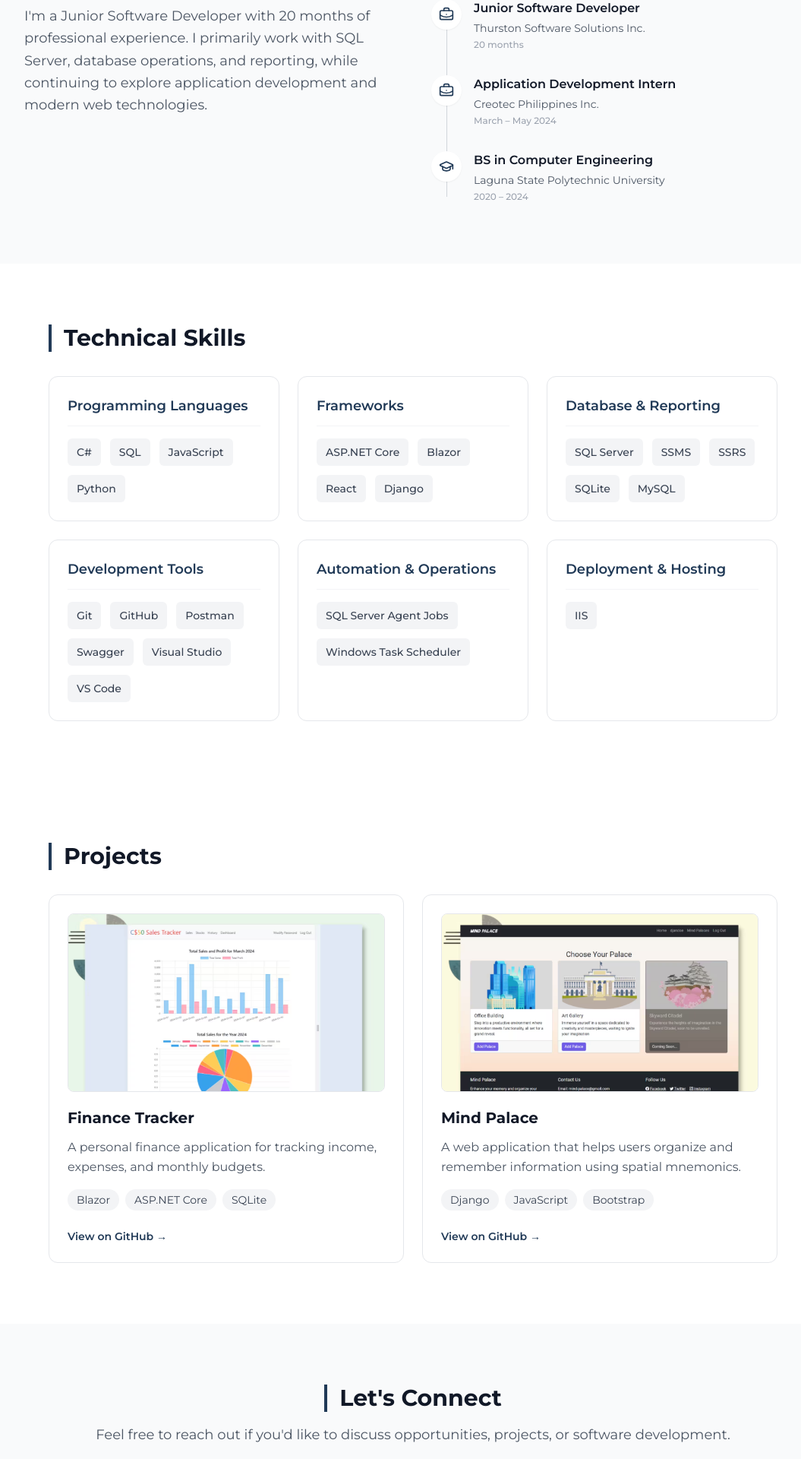
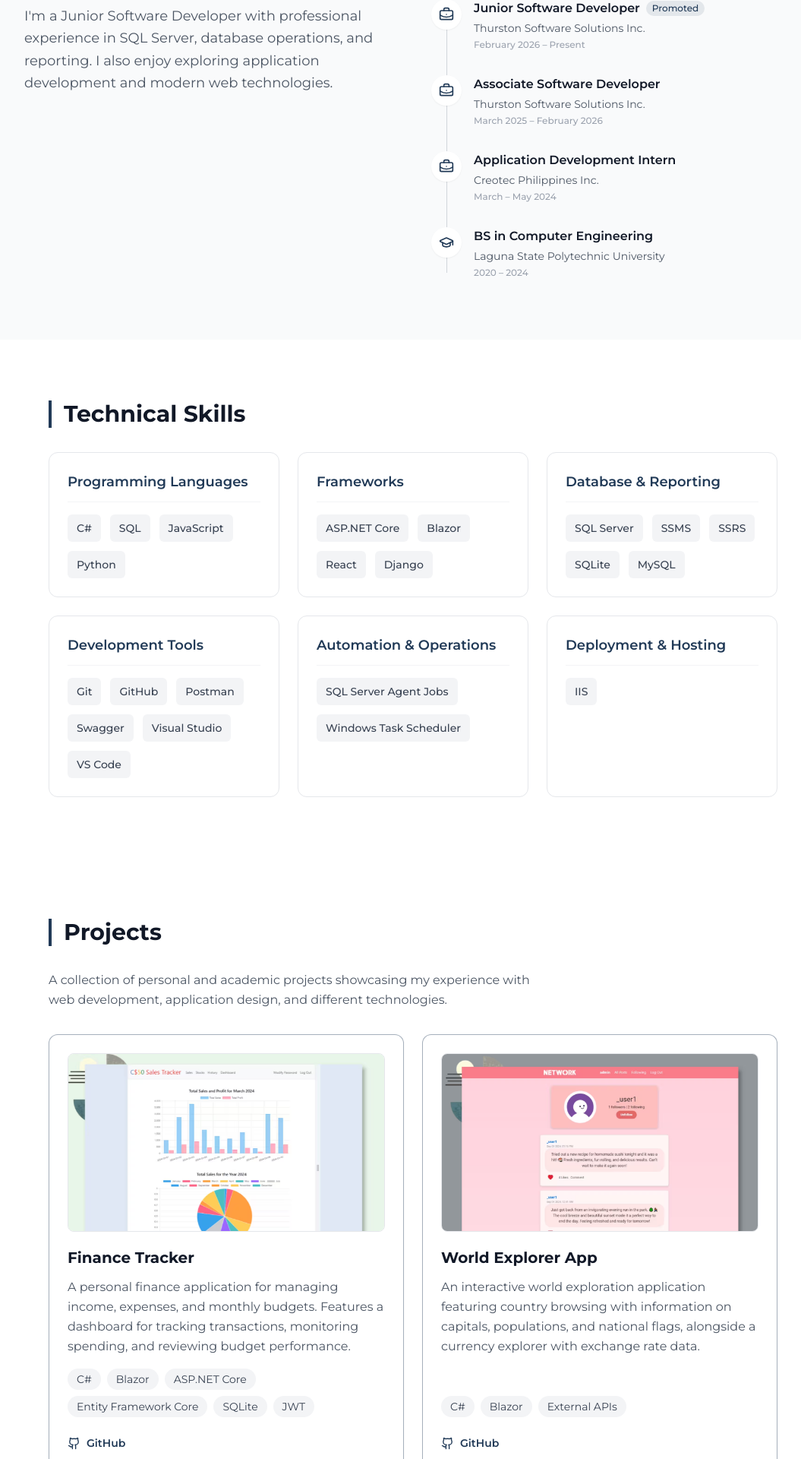
Before and after one commit to Melvinots/my-portfolio, a React (Vite) app: page / in a window 1280 px wide. Shown: the part 833-2753 px from the top of the page at 76% size, without its empty margins (96-1151 px from the left). Built offline with nearby package versions, Linux system fonts and the light colour scheme.

Commit message:
feat: improve about section content and career timeline
- Refine professional introduction
- Highlight promotion from Associate to Junior Software Developer
- Organize career attainment data
- Improve mobile spacing and responsiveness

```diff
--- a/src/constants/about.js
+++ b/src/constants/about.js
@@ -21,10 +21,18 @@ export const attainments = [
   },
   {
     id: 3,
+    role: "Associate Software Developer",
+    establishment: "Thurston Software Solutions Inc.",
+    duration: "March 2025 – February 2026",
+    icon: BriefcaseBusiness,
+  },
+  {
+    id: 4,
     title: "Professional Experience",
     establishment: "Thurston Software Solutions Inc.",
     role: "Junior Software Developer",
-    duration: "20 months",
+    duration: "February 2026 – Present",
+    promoted: true,
     description: [
       "Develop and maintain SQL queries and stored procedures.",
       "Perform database operations and maintenance using SQL Server Management Studio.",
--- a/src/constants/projects.js
+++ b/src/constants/projects.js
@@ -1,60 +1,76 @@
-import {
-  tracker,
-  mail,
-  auction,
-  social,
-  palace,
-} from "../assets/images";
+import { tracker, mail, auction, social, palace } from "../assets/images";
 
 export const projects = [
   {
     id: 1,
+    title: "Finance Tracker",
+    featured: true,
+    image: tracker, // Replace with dedicated screenshot
+    githubUrl: "https://github.com/Melvinots/finance-tracker",
+    demoUrl: null,
+    description:
+      "A personal finance application for managing income, expenses, and monthly budgets. Features a dashboard for tracking transactions, monitoring spending, and reviewing budget performance.",
+    technologies: ["C#", "Blazor", "ASP.NET Core", "Entity Framework Core", "SQLite", "JWT"],
+  },
+  {
+    id: 2,
+    title: "World Explorer App",
+    featured: true,
+    image: social, // Replace with dedicated screenshot
+    githubUrl: "https://github.com/Melvinots/world-explorer-app",
+    demoUrl: null,
+    description:
+      "An interactive world exploration application featuring country browsing with information on capitals, populations, and national flags, alongside a currency explorer with exchange rate data.",
+    technologies: ["C#", "Blazor", "External APIs"],
+  },
+  {
+    id: 3,
     title: "Mind Palace",
     image: palace,
     githubUrl: "https://github.com/Melvinots/mind_palace",
     demoUrl: "https://youtu.be/KYbN8I7lF18",
     description:
-      "A digital platform that helps users visualize, organize, and retain information using virtual memory spaces and spatial mnemonics.",
-    technologies: ["Django", "JavaScript", "Bootstrap"],
+      "A digital platform that helps users organize and retain information through virtual memory spaces and spatial mnemonics.",
+    technologies: ["Python", "Django", "JavaScript", "Bootstrap"],
   },
   {
-    id: 2,
+    id: 4,
     title: "Sales Tracker",
     image: tracker,
     githubUrl: "https://github.com/Melvinots/sales-tracker/tree/main",
     demoUrl: "https://youtu.be/Wwle64ZoPvU",
     description:
-      "A web application for managing sales and profits by tracking daily transactions, monitoring inventory, and visualizing business performance.",
-    technologies: ["Flask", "Python", "SQLite", "Chart.js"],
+      "A sales management application for tracking daily transactions, monitoring inventory, and visualizing sales and profit performance.",
+    technologies: ["Python", "Flask", "SQLite", "Chart.js"],
   },
   {
-    id: 3,
+    id: 5,
     title: "Auction Platform",
     image: auction,
     githubUrl: "https://github.com/Melvinots/auction",
     demoUrl: null,
     description:
-      "An online auction platform featuring item listings, categorized navigation, bidding, comments, watchlists, and listing management.",
-    technologies: ["Django", "Python", "JavaScript"],
+      "An online auction platform featuring item listings, category browsing, bidding, user comments, watchlists, and listing management.",
+    technologies: ["Python", "Django", "JavaScript"],
   },
   {
-    id: 4,
+    id: 6,
     title: "Emailing System",
     image: mail,
     githubUrl: "https://github.com/Melvinots/mail",
     demoUrl: null,
     description:
-      "A single-page email client for sending, receiving, replying to, and archiving emails through API integration.",
-    technologies: ["Django", "JavaScript", "HTML", "CSS"],
+      "A single-page email client that supports sending, receiving, replying to, and archiving emails through API integration.",
+    technologies: ["Python", "Django", "JavaScript"],
   },
   {
-    id: 5,
+    id: 7,
     title: "Social Platform",
     image: social,
     githubUrl: "https://github.com/Melvinots/network",
     demoUrl: null,
     description:
-      "A social networking platform inspired by X, supporting posts, following users, liking content, and pagination.",
-    technologies: ["Django", "Python", "JavaScript"],
+      "A social networking application inspired by X, allowing users to create posts, follow other users, like content, and browse posts through pagination.",
+    technologies: ["Python", "Django", "JavaScript"],
   },
 ];
--- a/src/sections/About.jsx
+++ b/src/sections/About.jsx
@@ -3,7 +3,7 @@ import { attainments } from "../constants/about";
 
 function About() {
   return (
-    <section id="about" className="bg-gray-50 px-8 py-20">
+    <section id="about" className="bg-gray-50 px-6 py-16 md:px-8 md:py-20">
       <div className="mx-auto grid max-w-5xl items-start gap-12 md:grid-cols-2">
 
         {/* Introduction */}
@@ -12,12 +12,11 @@ function About() {
             About Me
           </h2>
 
-          <p className="text-lg leading-relaxed text-gray-600">
-            I'm a Junior Software Developer with 20 months of
-            professional experience. I primarily work with SQL Server,
-            database operations, and reporting, while continuing to
-            explore application development and modern web technologies.
-          </p>
+        <p className="text-lg leading-relaxed text-gray-600">
+          I'm a Junior Software Developer with professional experience
+          in SQL Server, database operations, and reporting. I also enjoy
+          exploring application development and modern web technologies.
+        </p>
         </div>
 
         {/* Career Journey */}
@@ -37,7 +36,15 @@ function About() {
                   </div>
 
                   <div>
-                    <h4 className="font-semibold text-gray-900">{item.role}</h4>
+                    <h4 className="flex flex-wrap items-center gap-2 font-semibold text-gray-900">
+                      {item.role}
+
+                      {item.promoted && (
+                        <span className="rounded-full bg-[#213A57]/10 px-2 py-0.5 text-xs font-medium text-[#213A57]">
+                          Promoted
+                        </span>
+                      )}
+                    </h4>
 
                     <p className="mt-1 text-sm text-gray-600">
                       {item.establishment}
--- a/src/sections/Contact.jsx
+++ b/src/sections/Contact.jsx
@@ -11,16 +11,17 @@ function Contact() {
           Let's Connect
         </h2>
 
-        <p className="mb-8 text-lg text-gray-600">
-          Feel free to reach out if you'd like to discuss opportunities,
-          projects, or software development.
+        <p className="mx-auto mb-8 max-w-2xl leading-relaxed text-gray-600">
+          I'm open to discussing software development opportunities,
+          collaborating on projects, and connecting with fellow developers.
+          Feel free to reach out!
         </p>
 
         <a
           href="mailto:bonde.melvin03@gmail.com"
-          className="inline-block rounded-lg bg-[#213A57] px-7 py-3 font-semibold text-white shadow-md transition duration-200 hover:-translate-y-1 hover:bg-[#172B42] hover:shadow-lg"
+          className="inline-flex items-center justify-center rounded-lg bg-[#213A57] px-6 py-3 font-semibold text-white transition hover:bg-[#172c43]"
         >
-          Contact Me
+          Get in Touch
         </a>
 
         <div className="mt-8 flex justify-center gap-6">
@@ -29,17 +30,17 @@ function Contact() {
             target="_blank"
             rel="noopener noreferrer"
             aria-label="GitHub profile"
-            className="text-gray-600 transition hover:text-[#213A57]"
+            className="text-gray-500 transition hover:text-[#213A57]"
           >
             <Github size={26} />
           </a>
 
           <a
-            href="https://www.linkedin.com/in/YOUR_USERNAME"
+            href="https://www.linkedin.com/in/melvin-bonde-8645a728b/"
             target="_blank"
             rel="noopener noreferrer"
             aria-label="LinkedIn profile"
-            className="text-gray-600 transition hover:text-[#213A57]"
+            className="text-gray-500 transition hover:text-[#213A57]"
           >
             <Linkedin size={26} />
           </a>
--- a/src/sections/Footer.jsx
+++ b/src/sections/Footer.jsx
@@ -1,9 +1,18 @@
 function Footer() {
   return (
-    <footer className="border-t border-gray-200 bg-white px-8 py-6 text-center">
-      <p className="text-sm text-gray-500">
-        © {new Date().getFullYear()} Melvin Bonde. All rights reserved.
-      </p>
+    <footer className="border-t border-gray-200 bg-white px-8 py-6">
+      <div className="mx-auto flex max-w-5xl flex-col items-center justify-between gap-3 text-center sm:flex-row sm:text-left">
+        <p className="text-sm text-gray-500">
+          © {new Date().getFullYear()} Melvin Bonde. All rights reserved.
+        </p>
+
+        <a
+          href="#home"
+          className="text-sm font-medium text-gray-500 transition hover:text-[#213A57]"
+        >
+          Back to Top ↑
+        </a>
+      </div>
     </footer>
   );
 }
--- a/src/sections/Projects.jsx
+++ b/src/sections/Projects.jsx
@@ -1,23 +1,11 @@
-const projects = [
-  {
-    title: "Finance Tracker",
-    image: "/my-portfolio/images/tracker.png",
-    description:
-      "A personal finance application for tracking income, expenses, and monthly budgets.",
-    technologies: ["Blazor", "ASP.NET Core", "SQLite"],
-    githubUrl: "https://github.com/YOUR_USERNAME/FinanceTracker",
-  },
-  {
-    title: "Mind Palace",
-    image: "/my-portfolio/images/palace.png",
-    description:
-      "A web application that helps users organize and remember information using spatial mnemonics.",
-    technologies: ["Django", "JavaScript", "Bootstrap"],
-    githubUrl: "https://github.com/YOUR_USERNAME/MindPalace",
-  },
-];
+import { useState } from "react";
+import { projects } from "../constants/projects";
+import { Github, ExternalLink } from "lucide-react";
 
 function Projects() {
+  const [showAll, setShowAll] = useState(false);
+  const visibleProjects = showAll ? projects : projects.slice(0, 5);
+
   return (
     <section
       id="projects"
@@ -27,11 +15,20 @@ function Projects() {
         Projects
       </h2>
 
+      <p className="mb-8 max-w-2xl leading-relaxed text-gray-600">
+        A collection of personal and academic projects showcasing my experience
+        with web development, application design, and different technologies.
+      </p>
+
       <div className="grid items-stretch gap-6 md:grid-cols-2">
-        {projects.map((project) => (
+        {visibleProjects.map((project) => (
           <article
-            key={project.title}
-            className="flex h-full flex-col rounded-xl border border-gray-200 bg-white p-6 transition duration-200 hover:-translate-y-1 hover:shadow-md"
+            key={project.id}
+            className={`flex h-full flex-col rounded-xl border bg-white p-6 transition duration-200 hover:-translate-y-1 hover:shadow-md ${
+              project.featured
+                ? "border-[#213A57]/40 shadow-sm"
+                : "border-gray-200"
+            }`}
           >
             <img
               src={project.image}
@@ -42,7 +39,7 @@ function Projects() {
               {project.title}
             </h3>
 
-            <p className="mb-4 leading-relaxed text-gray-600">
+            <p className="mb-4 flex-grow leading-relaxed text-gray-600">
               {project.description}
             </p>
 
@@ -57,17 +54,43 @@ function Projects() {
               ))}
             </div>
 
+            <div className="mt-auto flex items-center gap-6 pt-6">
               <a
                 href={project.githubUrl}
                 target="_blank"
                 rel="noopener noreferrer"
-              className="mt-auto pt-6 text-sm font-semibold text-[#213A57] transition hover:underline"
+                className="inline-flex items-center gap-2 text-sm font-semibold text-[#213A57] transition hover:text-blue-700"
               >
-              View on GitHub →
+                <Github size={17} />
+                GitHub
               </a>
+
+              {project.demoUrl && (
+                <a
+                  href={project.demoUrl}
+                  target="_blank"
+                  rel="noopener noreferrer"
+                  className="inline-flex items-center gap-2 text-sm font-semibold text-[#213A57] transition hover:text-blue-700"
+                >
+                  <ExternalLink size={16} />
+                  View Demo
+                </a>
+              )}
+            </div>
           </article>
         ))}
       </div>
+
+      {projects.length > 5 && (
+        <div className="mt-10 text-center">
+          <button
+            onClick={() => setShowAll((current) => !current)}
+            className="rounded-lg border border-[#213A57] px-6 py-3 text-sm font-semibold text-[#213A57] transition hover:bg-[#213A57] hover:text-white"
+          >
+            {showAll ? "Show Less" : "View All Projects"}
+          </button>
+        </div>
+      )}
     </section>
   );
 }
```
Lines whose indentation alone changed are shown as unchanged.
